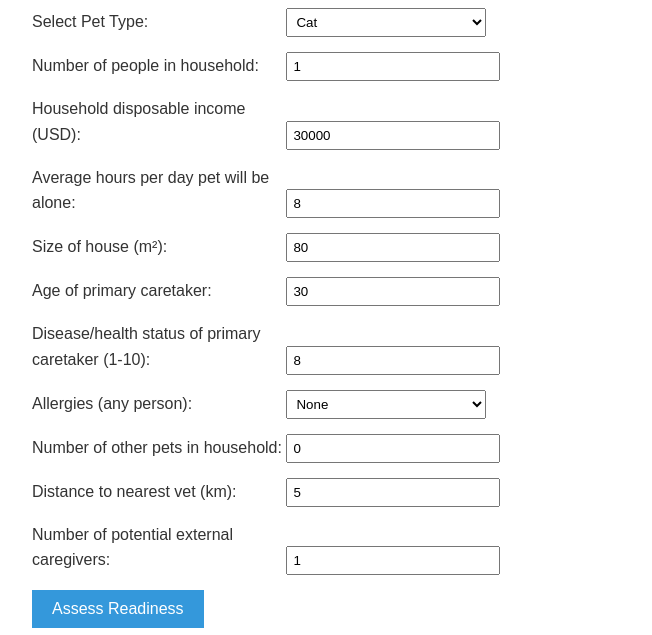
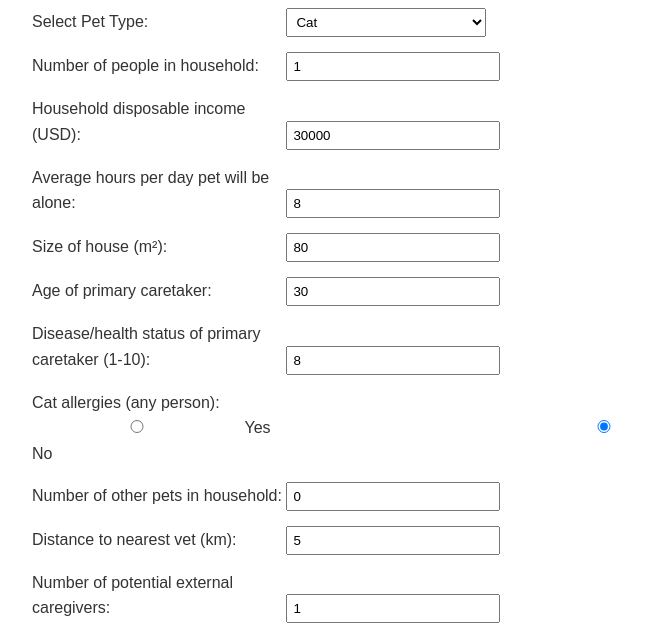
Before and after one commit to MathsModel/pets, a plain HTML site: page index.html in a window 1280 px wide. Shown: the part 106-741 px from the top of the page, without its empty margins (208-860 px from the left). Drawn offline with nearby package versions, Linux system fonts and the light colour scheme.

Commit message:
Update index.html

```diff
--- a/index.html
+++ b/index.html
@@ -12,7 +12,7 @@
     <div id="input-form">
         <div class="input-group">
             <label for="pet-type">Select Pet Type:</label>
-            <select id="pet-type">
+            <select id="pet-type" onchange="updateAllergiesLabel()">
                 <option value="cat">Cat</option>
                 <option value="dog">Dog</option>
                 <option value="bird">Bird</option>
@@ -45,15 +45,13 @@
             <input type="number" id="health-status" min="1" max="10" step="0.1" value="8">
         </div>
         <div class="input-group">
-            <label for="allergies">Allergies (any person):</label>
-            <select id="allergies">
-                <option value="none">None</option>
-                <option value="cat">Cat</option>
-                <option value="dog">Dog</option>
-                <option value="bird">Bird</option>
-                <option value="fish">Fish</option>
-                <option value="hamster">Hamster</option>
-            </select>
+            <label id="allergies-label">Cat allergies (any person):</label>
+            <div class="radio-group">
+                <input type="radio" id="allergies-yes" name="allergies" value="yes">
+                <label for="allergies-yes">Yes</label>
+                <input type="radio" id="allergies-no" name="allergies" value="no" checked>
+                <label for="allergies-no">No</label>
+            </div>
         </div>
         <div class="input-group">
             <label for="other-pets">Number of other pets in household:</label>
```
